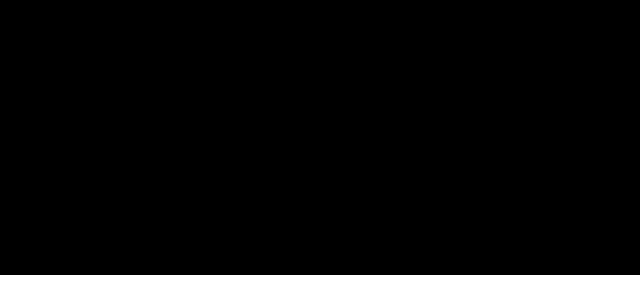
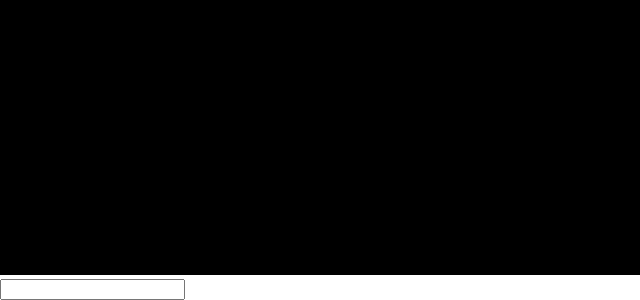
Before and after one commit to nitindutta5/Patatap, a plain HTML site: page index.html in a window 1280 px wide. Shown: the part 525-825 px from the top of the page, 0-640 px from the left. Before the commit the page ends 804 px from the top, so only its background shows below. Drawn offline with Linux system fonts and the light colour scheme.

Commit message:
Update index.html

```diff
--- a/index.html
+++ b/index.html
@@ -35,6 +35,7 @@
 
 <body>
     <canvas id="myCanvas" resize></canvas>
+    <input tye="text">
 </body>
 
 </html>
```
